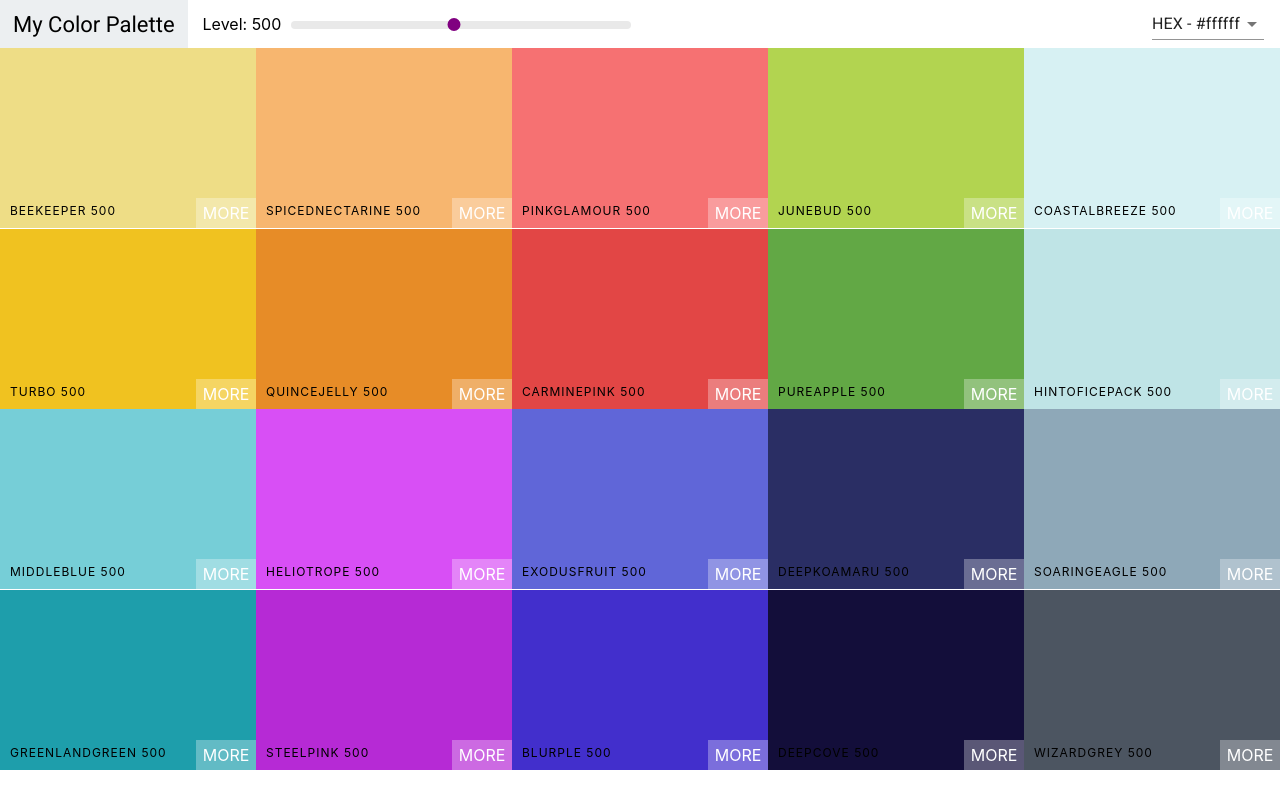
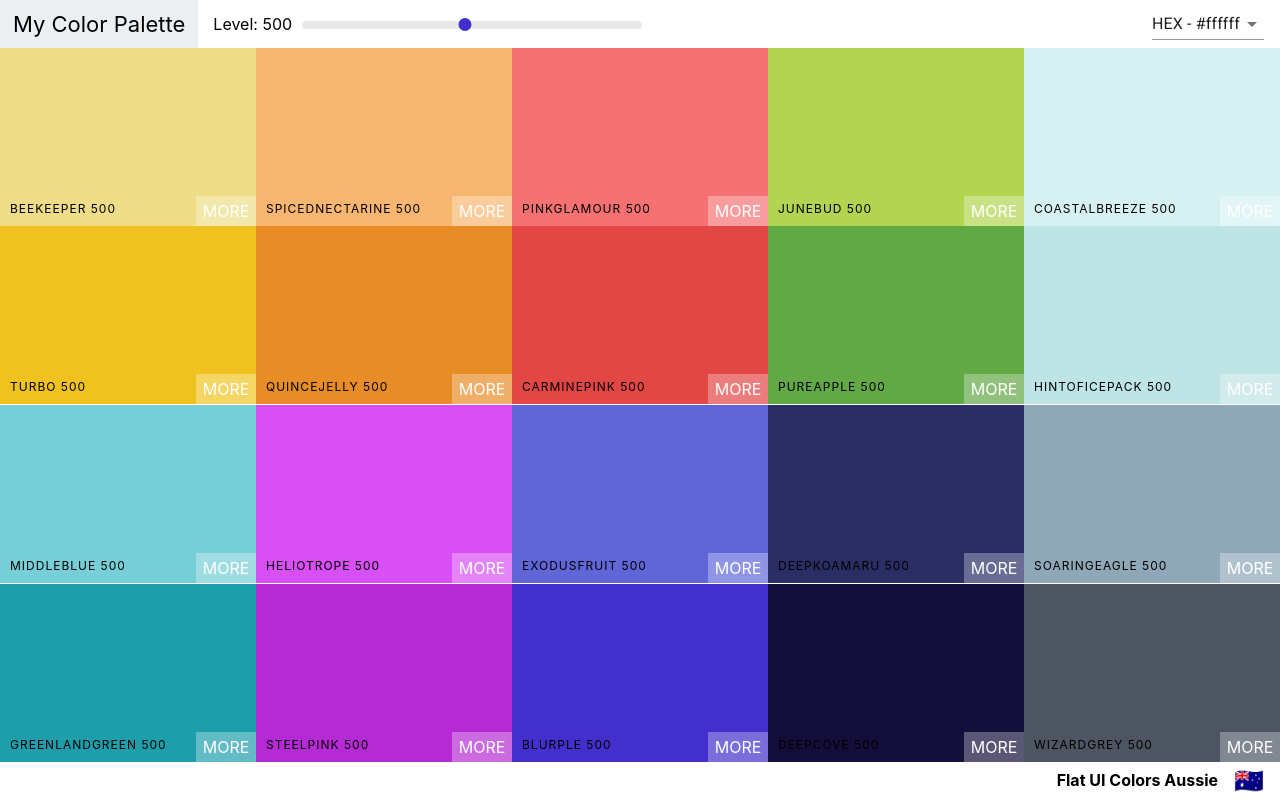
Before and after one commit to florxgomez/react-colors, a React (Create React App) app: page / in a window 1280 px wide. Built offline with nearby package versions, Linux system fonts and the light colour scheme.

Commit message:
add palette footer

```diff
--- a/src/components/NavBar.js
+++ b/src/components/NavBar.js
@@ -38,9 +38,9 @@
             onAfterChange={changeLevel}
             trackStyle={{ backgroundColor: 'transparent' }}
             handleStyle={{
-              backgroundColor: 'purple',
+              backgroundColor: '#422fcc',
               outline: 'none',
-              border: '2px solid purple',
+              border: '2px solid #422fcc',
               boxShadow: 'none',
               width: '13px',
               height: '13px',
--- a/src/components/Palette.js
+++ b/src/components/Palette.js
@@ -3,12 +3,14 @@
 import NavBar from './NavBar';
 import '../styles/Palette.css';
 
-const Palette = ({ palette }) => {
+const Palette = ({ palette: { colors, paletteName, emoji } }) => {
   const [level, setLevel] = useState(500);
-  const [format, setFormat] = useState("hex");
+  const [format, setFormat] = useState('hex');
 
-  const colorBoxes = palette.colors[level].map((color) => {
-    return <ColorBox background={color[format]} name={color.name} />;
+  const colorBoxes = colors[level].map((color) => {
+    return (
+      <ColorBox background={color[format]} name={color.name} key={color.id} />
+    );
   });
 
   const changeLevel = (newLevel) => {
@@ -16,7 +18,7 @@
   };
 
   const changeFormat = (value) => {
-    setFormat(value)
+    setFormat(value);
   };
 
   return (
@@ -27,7 +29,10 @@
         handleChange={changeFormat}
       />
       <div className="palette-colors">{colorBoxes}</div>
-      {/* footer */}
+      <footer className="palette-footer">
+        {paletteName}
+        <span className="emoji">{emoji}</span>
+      </footer>
     </div>
   );
 };
--- a/src/index.css
+++ b/src/index.css
@@ -1,5 +1,7 @@
-body {
+* {
   margin: 0;
+  padding: 0;
+  box-sizing: border-box;
   font-family: -apple-system, BlinkMacSystemFont, 'Segoe UI', 'Roboto', 'Oxygen',
     'Ubuntu', 'Cantarell', 'Fira Sans', 'Droid Sans', 'Helvetica Neue',
     sans-serif;
--- a/src/styles/Palette.css
+++ b/src/styles/Palette.css
@@ -1,5 +1,7 @@
 .palette {
   height: 100vh;
+  display: flex;
+  flex-direction: column;
 }
 
 .palette-colors {
@@ -11,3 +13,17 @@
   margin: 0 10px;
   display: inline-block;
 }
+
+.palette-footer {
+  background-color: white;
+  height: 5vh;
+  display: flex;
+  justify-content: flex-end;
+  align-items: center;
+  font-weight: bold;
+}
+
+.emoji {
+  font-size: 1.5rem;
+  margin: 0 1rem;
+}
```
Also changed, not shown: src/App.css (deleted, +0 -38 lines), 1 other file (tests, documents, lock files or other folders).
